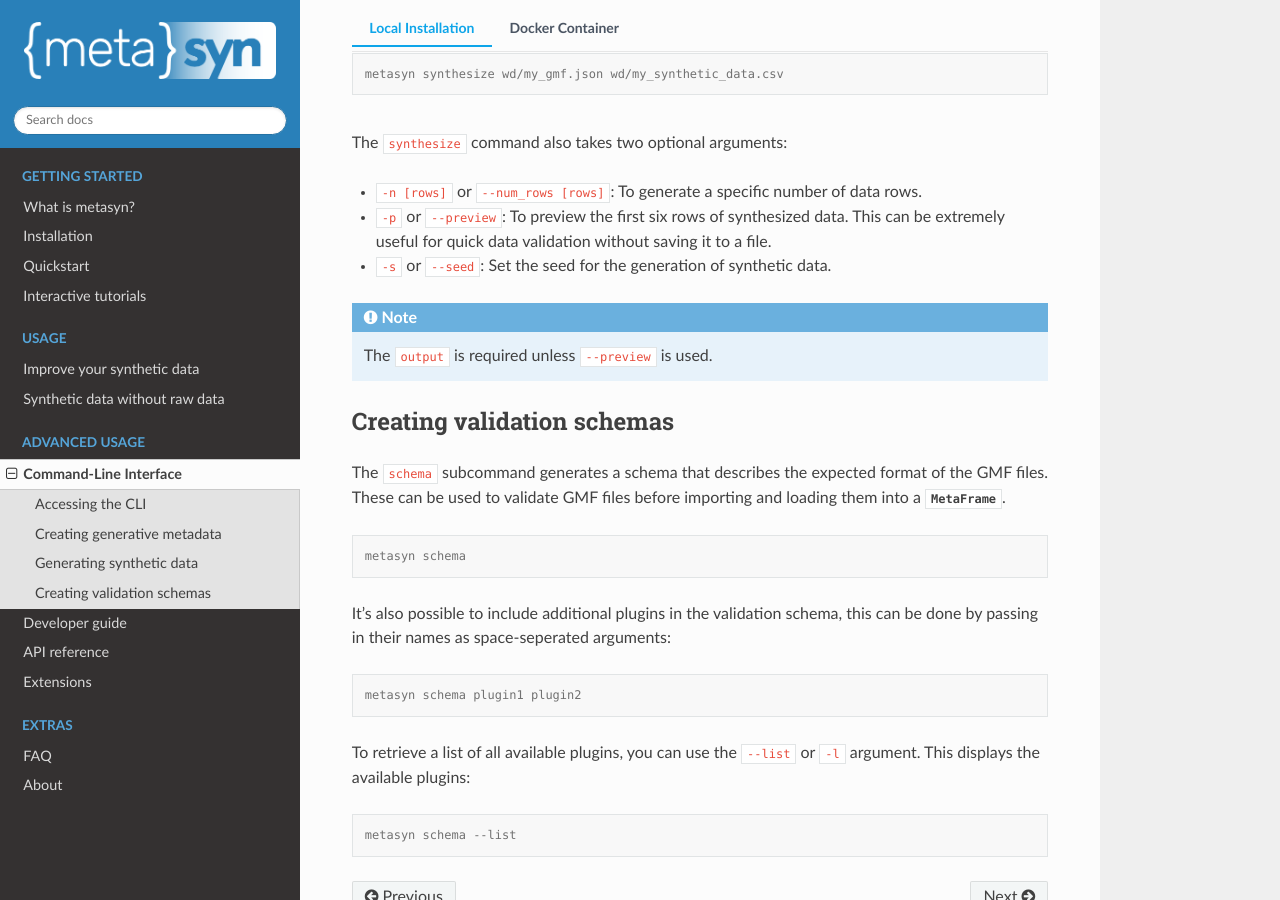
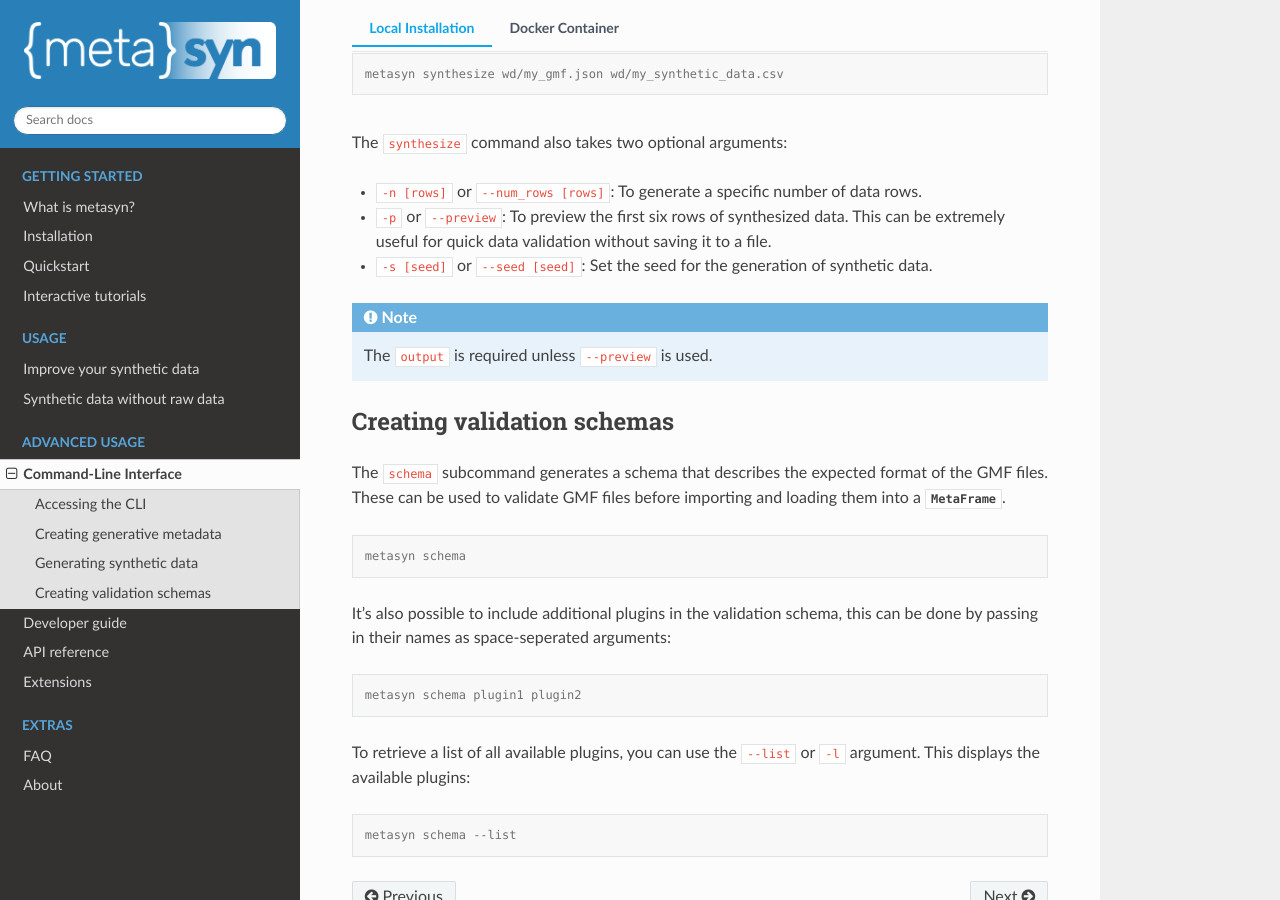
Before and after one commit to sodascience/metasyn, a Sphinx documentation site: the page built from docs/source/cli.rst, in a window 1280 px wide and 900 px high, scrolled down 4515 px. Built offline with Sphinx 7.4.7 and the Read the Docs theme 3.1.0, drawn with Linux system fonts in a browser that asks for light colours.

Commit message:
Correct documentation

```diff
--- a/docs/source/cli.rst
+++ b/docs/source/cli.rst
@@ -191,7 +191,7 @@ The ``synthesize`` command also takes two optional arguments:
 
 - ``-n [rows]`` or ``--num_rows [rows]``: To generate a specific number of data rows.
 - ``-p`` or ``--preview``: To preview the first six rows of synthesized data. This can be extremely useful for quick data validation without saving it to a file.
-- ``-s`` or ``--seed``: Set the seed for the generation of synthetic data.
+- ``-s [seed]`` or ``--seed [seed]``: Set the seed for the generation of synthetic data.
 
 .. note::
 
```
